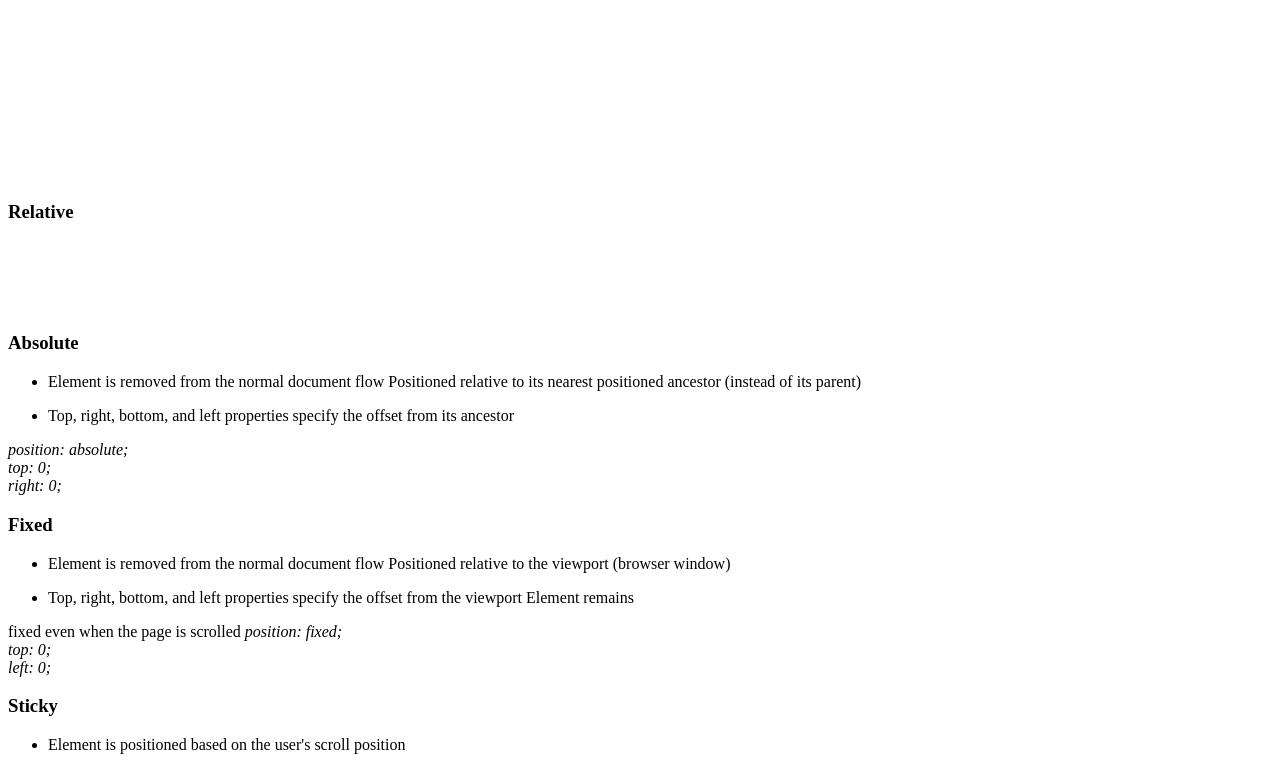
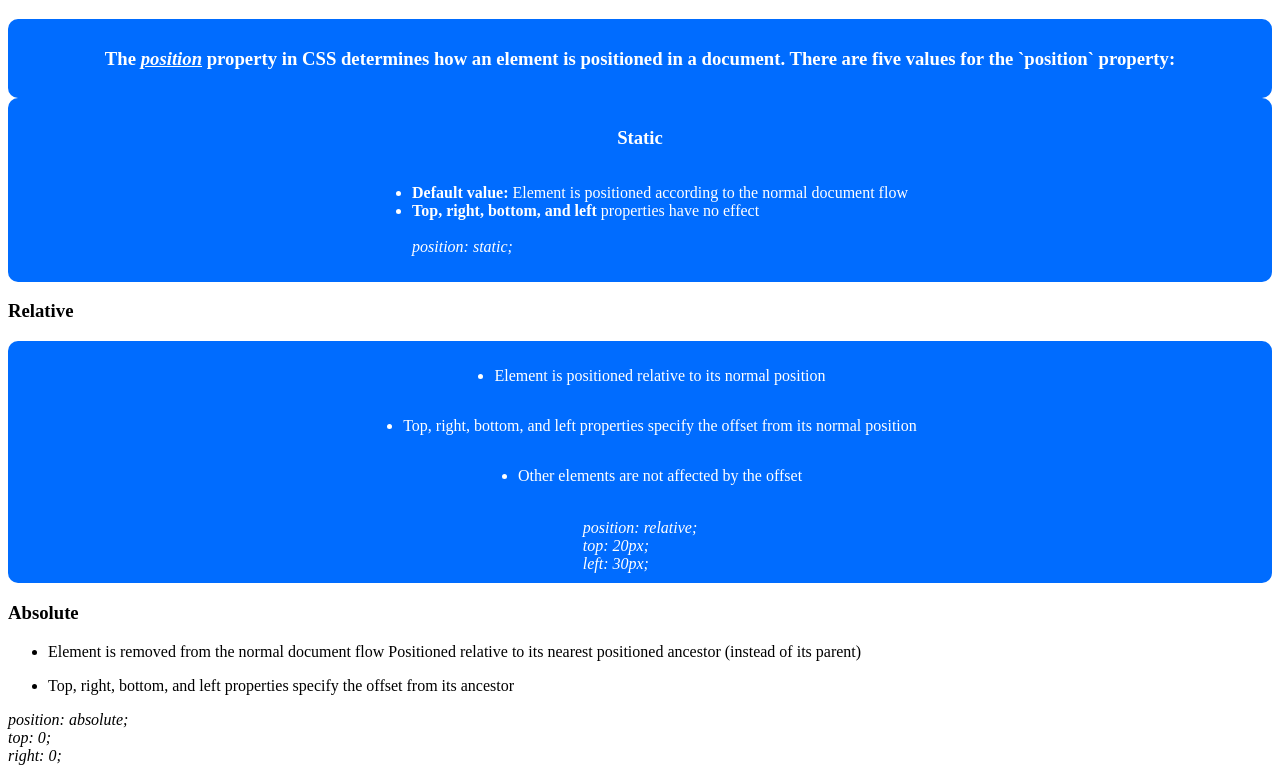
Before and after one commit to theCodeSentinel/assignedWork, a plain HTML site: page index.html in a window 1280 px wide. Shown: the part 61-828 px from the top of the page. Drawn offline with Linux system fonts and the light colour scheme.

Commit message:
Update index.html

```diff
--- a/index.html
+++ b/index.html
@@ -5,11 +5,14 @@
     <title>Assignment</title>
     <style>
         div{
-            background-color: #00080;
+            background-color: #006cff;
             display: flex;
             justify-contents: center;
             align-items: center;
+            flex-direction: column;
             color: #fff;
+            border-radius: 10px;
+            padding: 10px;
         }
     </style>
 </head>
```
